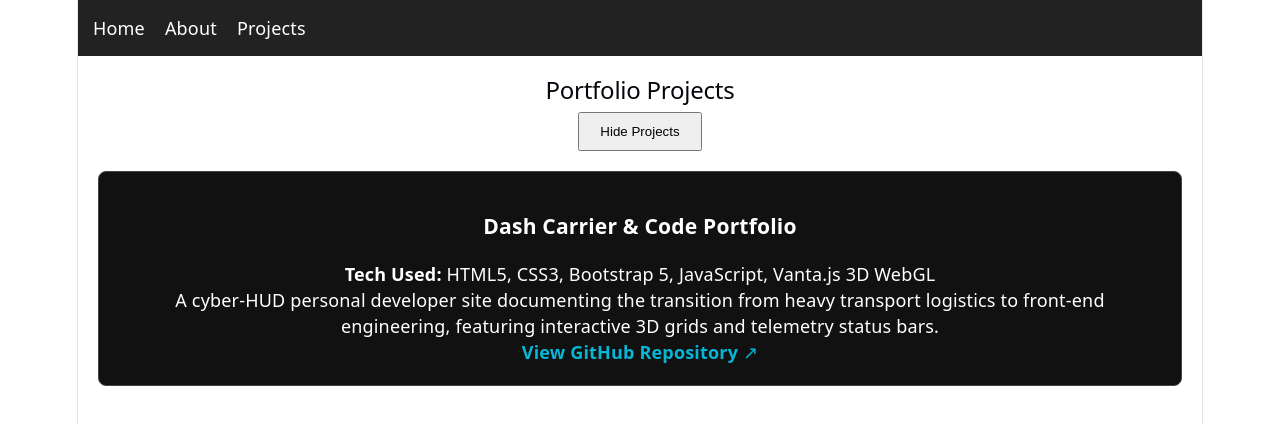
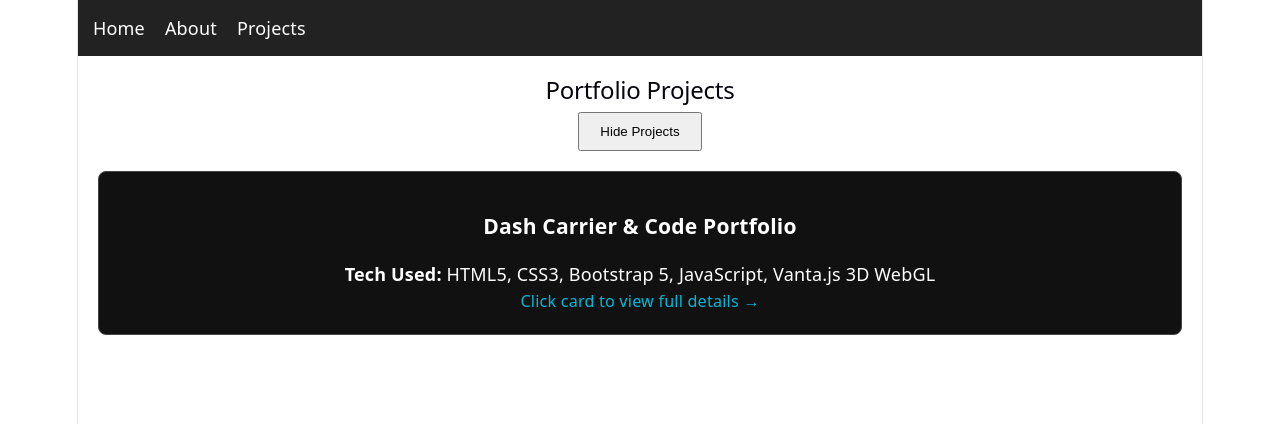
Before and after one commit to Dashtiy/Reactproject, a React (Vite) app: page /projects in a window 1280 px wide. Both pictures are taken after a click on the button "Preview Projects". Shown: the top 424 px of the page. Built offline with nearby package versions, Linux system fonts and the light colour scheme.

Commit message:
replaced projectcard code

```diff
--- a/src/components/ProjectCard.jsx
+++ b/src/components/ProjectCard.jsx
@@ -1,23 +1,32 @@
 import React from 'react';
 
-function ProjectCard({ name, techUsed, whatItDoes, githubRepo }) {
+function ProjectCard({ name, screenshot, techUsed, onSelectProject }) {
     return (
-        <div className="project-card" style={{ border: '1px solid #444', padding: '20px', borderRadius: '8px', marginBottom: '15px', background: '#111', color: '#fff' }}>
+        <div
+            onClick={onSelectProject}
+            style={{
+                border: '1px solid #444',
+                padding: '20px',
+                borderRadius: '8px',
+                marginBottom: '15px',
+                background: '#111',
+                color: '#fff',
+                cursor: 'pointer',
+                transition: 'border-color 0.2s'
+            }}
+            onMouseEnter={(e) => (e.currentTarget.style.borderColor = '#06b6d4')}
+            onMouseLeave={(e) => (e.currentTarget.style.borderColor = '#444')}
+        >
+            {screenshot && (
+                <img
+                    src={screenshot}
+                    alt={name}
+                    style={{ width: '100%', maxHeight: '180px', objectFit: 'cover', borderRadius: '6px', marginBottom: '12px' }}
+                />
+            )}
             <h3>{name}</h3>
             <p><strong>Tech Used:</strong> {techUsed}</p>
-            <p>{whatItDoes}</p>
-
-            {/* Clickable GitHub Repository Link */}
-            {githubRepo && (
-                <a
-                    href={githubRepo}
-                    target="_blank"
-                    rel="noopener noreferrer"
-                    style={{ color: '#06b6d4', textDecoration: 'none', fontWeight: 'bold' }}
-                >
-                    View GitHub Repository ↗
-                </a>
-            )}
+            <span style={{ color: '#06b6d4', fontSize: '0.9rem' }}>Click card to view full details →</span>
         </div>
     );
 }
```
